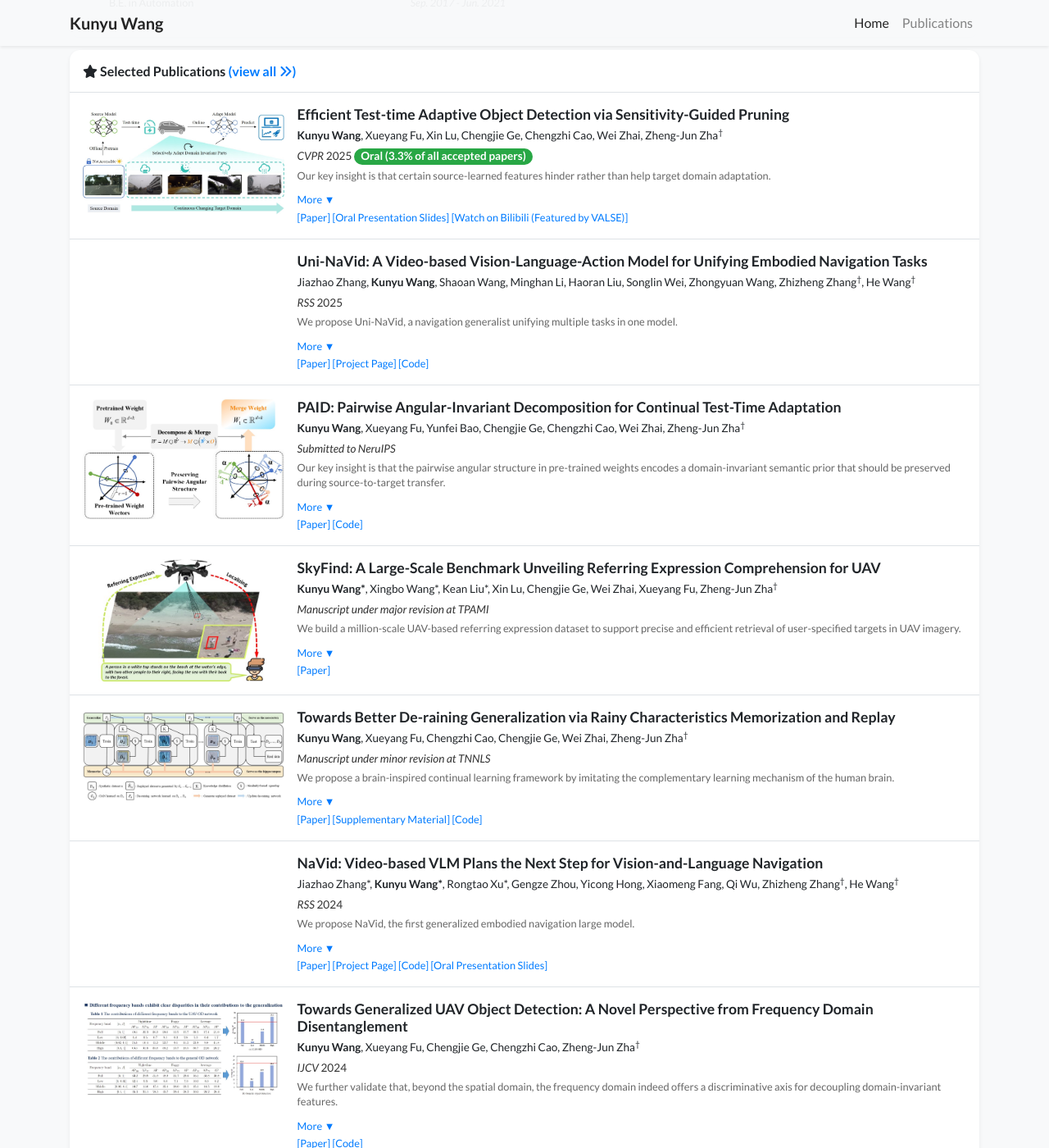
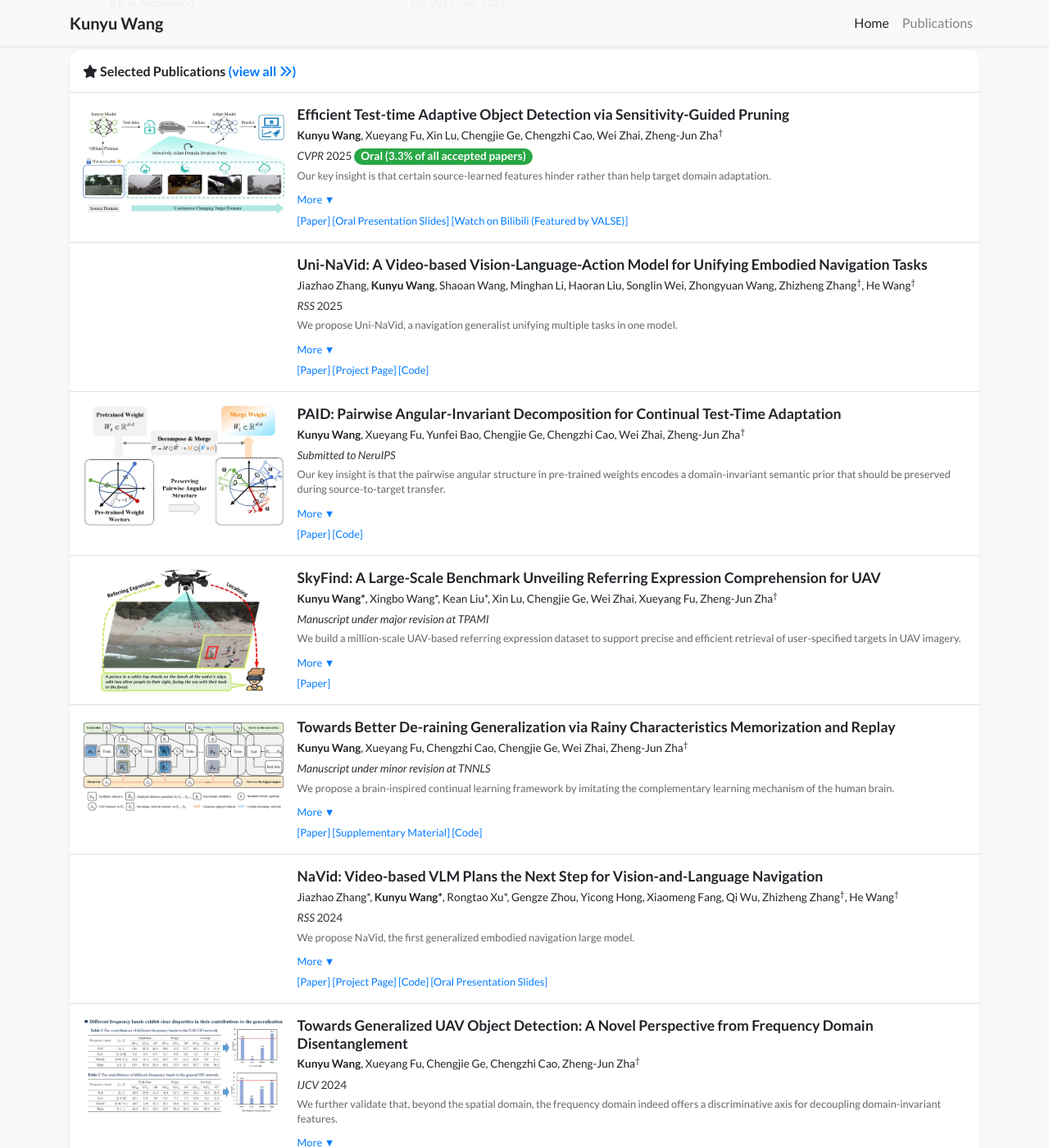
Before and after one commit to wangkunyu241/wangkunyu241.github.io, a Jekyll site: the page built from index.html, in a window 1280 px wide and 1400 px high, scrolled down 1039 px. Shown: the whole window at 82% size. Built offline with Jekyll 4.4.1, drawn with Linux system fonts in a browser that asks for light colours; nearby versions of some CDN libraries; a style sheet for code colours, icons or effects is not loaded.

Commit message:
Update global.css

```diff
--- a/assets/css/global.css
+++ b/assets/css/global.css
@@ -159,8 +159,8 @@
 
 .small-toggle {
   font-size: 0.8rem;
-  margin-top: -18px;
-  margin-bottom: 4px;
+  margin-top: 0px;
+  margin-bottom: 8px;
 }
 
 .toggle-btn:hover {
```
